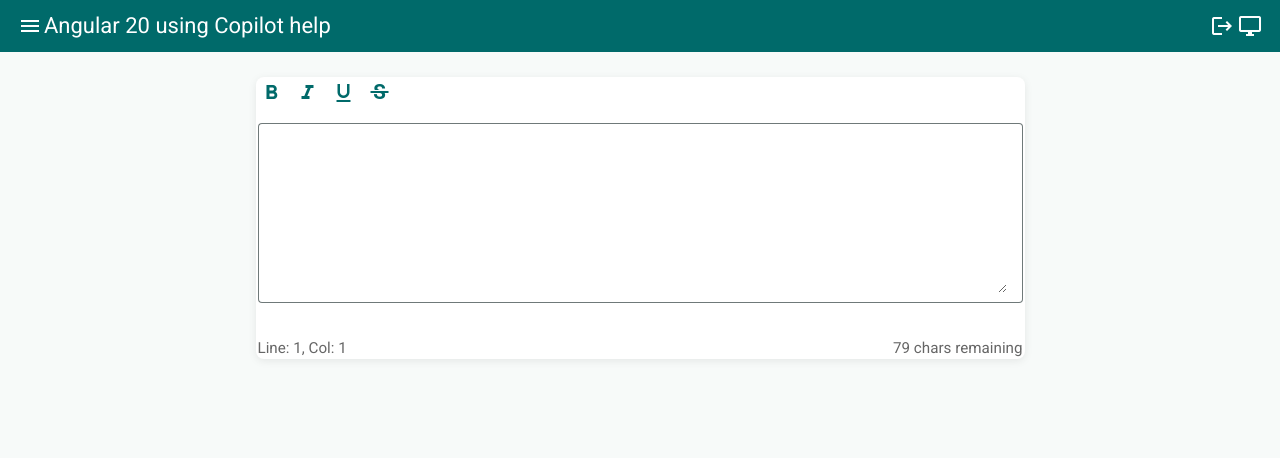
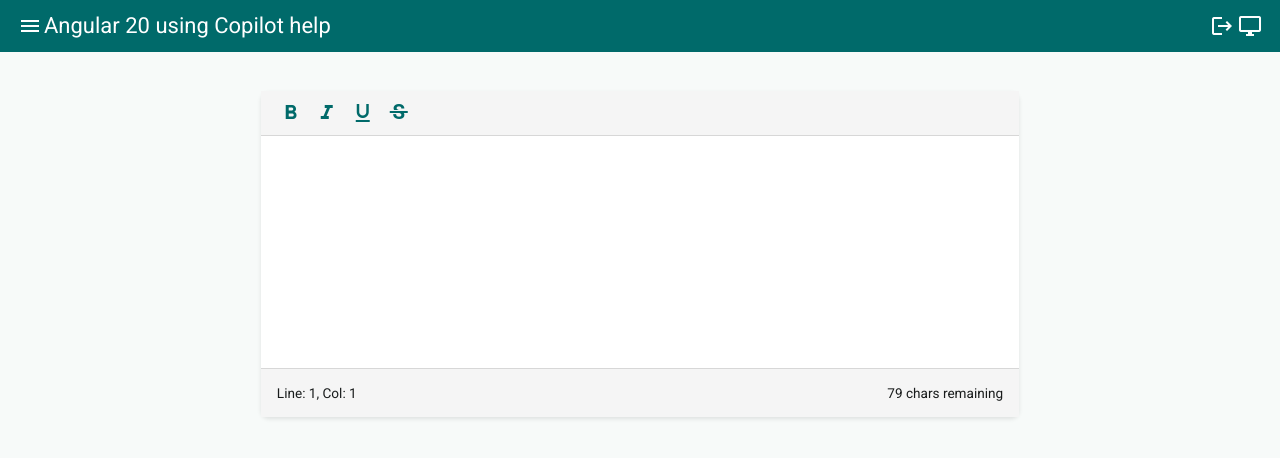
Before and after one commit to shib714/ng-vive-vscode, an Angular app: page /text-editor in a window 1280 px wide. Shown: the top 458 px of the page. Built offline with nearby package versions, Linux system fonts and the light colour scheme.

Commit message:
custom text-area with claude-sonnet 3.5 (enter doesn't work)

```diff
--- a/src/app/components/text-editor/text-editor.html
+++ b/src/app/components/text-editor/text-editor.html
@@ -1,23 +1,20 @@
-<div class="editor-container">
+<div class="editor-container mat-elevation-z2">
   <div class="toolbar">
-    <button mat-icon-button (click)="format('bold')" aria-label="Bold"><mat-icon>format_bold</mat-icon></button>
+    <button mat-icon-button (click)="format('bold')" aria-label="Bold"  matTooltip="Bold (Ctrl+B)"><mat-icon>format_bold</mat-icon></button>
     <button mat-icon-button (click)="format('italic')" aria-label="Italic"><mat-icon>format_italic</mat-icon></button>
     <button mat-icon-button (click)="format('underline')" aria-label="Underline"><mat-icon>format_underlined</mat-icon></button>
     <button mat-icon-button (click)="format('strikeThrough')" aria-label="Strike"><mat-icon>strikethrough_s</mat-icon></button>
   </div>
-  <mat-form-field class="editor-field" appearance="outline">
-    <textarea matInput
-      [value]="text()"
-      (input)="onInput($event)"
-      (select)="onSelect($event)"
-      (click)="onClick($event)"
-      rows="10"
-      cdkTextareaAutosize
-      style="white-space: pre-wrap; word-break: break-all; font-family: monospace; width: 100%;"
-    ></textarea>
-  </mat-form-field>
+    <div class="editor-content" #editorContent
+    contenteditable="true"
+    (input)="onContentInput($event)"
+    (keydown)="onKeyDown($event)"
+    (click)="updateCursorPosition($event)"
+    [attr.spellcheck]="false"
+  ></div>
+
   <div class="footer">
     <span>Line: {{ cursorLine() }}, Col: {{ cursorCol() }}</span>
-    <span>{{ charsRemaining() }} chars remaining</span>
+    <span [class.warning]="charsRemaining() <= 10">{{ charsRemaining() }} chars remaining</span>
   </div>
 </div>
--- a/src/app/components/text-editor/text-editor.scss
+++ b/src/app/components/text-editor/text-editor.scss
@@ -1,35 +1,52 @@
 .editor-container {
-  max-width: 765px;//calc(0.62ch * 79 + 2ch);
-  margin: 10px auto;
+  display: flex;
+  flex-direction: column;
+  margin: 24px auto;
   background: #fff;
   border-radius: 8px;
-  box-shadow: 0 2px 8px rgba(0,0,0,0.08);
-  padding: 2px;
-  display: flex;
-  flex-direction: column;
-  gap: 16px;
+  box-shadow: 0 2px 4px rgba(0, 0, 0, 0.1);
+  width: calc(79ch + 48px);
+  max-width: 95vw;
 }
 
 .toolbar {
   display: flex;
   gap: 8px;
+  padding: 8px 16px;
+  border-bottom: 1px solid rgba(0, 0, 0, 0.12);
+  background: #f5f5f5;
 }
 
-.editor-field textarea {
-  font-family: 'Fira Mono', 'Consolas', monospace;
-  font-size: 1rem;
-  min-height: 50px;
-  resize: both;
-  line-height: 1;
-  width:calc(0.62ch * 79 + 2ch);
-  max-width: 100%;
-  box-sizing: border-box;
+.editor-content {
+  font-family: 'Consolas', 'Courier New', monospace;
+  font-size: 14px;
+  line-height: 1.5;
+  min-height: 200px;
+  max-height: 600px;
+  padding: 16px;
+  margin: 0;
+  width: 79ch;
+  white-space: pre-wrap;
+  word-wrap: break-word;
+  overflow-wrap: break-word;
+  outline: none;
+  border: none;
+  overflow-y: auto;
+  background: #fff;
 }
 
 .footer {
   display: flex;
   justify-content: space-between;
-  font-size: 0.95em;
-  color: #666;
+  align-items: center;
+  padding: 8px 16px;
+  background: #f5f5f5;
+  border-top: 1px solid rgba(0, 0, 0, 0.12);
+  font-size: 0.85rem;
+  height: 32px;
+}
 
+.warning {
+  color: #f44336;
+  font-weight: 500;
 }
--- a/src/app/components/text-editor/text-editor.ts
+++ b/src/app/components/text-editor/text-editor.ts
@@ -1,82 +1,264 @@
-import { ChangeDetectionStrategy, Component, signal, computed, effect } from '@angular/core';
+import { ChangeDetectionStrategy, Component, ElementRef, ViewChild, signal, computed } from '@angular/core';
 import { MatButtonModule } from '@angular/material/button';
 import { MatIconModule } from '@angular/material/icon';
-import { MatFormFieldModule } from '@angular/material/form-field';
-import { MatInputModule } from '@angular/material/input';
-import { FormsModule } from '@angular/forms';
+import { MatTooltipModule } from '@angular/material/tooltip';
 
 @Component({
   selector: 'text-editor',
   templateUrl: './text-editor.html',
   styleUrl: './text-editor.scss',
   changeDetection: ChangeDetectionStrategy.OnPush,
-  standalone: true,
-  imports: [MatButtonModule, MatIconModule, MatFormFieldModule, MatInputModule, FormsModule],
+  imports: [MatButtonModule, MatIconModule, MatTooltipModule],
 })
 export class TextEditorComponent {
-  protected readonly maxLineLength = 79;
+
+  @ViewChild('editorContent', { static: true }) editorContent!: ElementRef;
+
+  protected readonly maxCharsPerLine = 79;
   protected readonly text = signal('');
   protected readonly cursorLine = signal(1);
   protected readonly cursorCol = signal(1);
 
   protected readonly charsRemaining = computed(() => {
     const lines = this.text().split('\n');
-    const currentLine = lines[this.cursorLine() -1 ] || '';
-    return this.maxLineLength - (currentLine.length ) ;
+    const currentLine = lines[this.cursorLine() - 1] || '';
+    return Math.max(0, this.maxCharsPerLine - currentLine.length);
   });
 
-  onInput(event: Event) {
-   const textarea = event.target as HTMLTextAreaElement;
+  onContentInput(event: Event) {
+    const content = this.editorContent.nativeElement;
+    const text = content.innerText;
+    this.text.set(text);
+    this.wrapLongLines();
+    this.updateCursorPosition(event);
+  }
 
+  onKeyDown(event: KeyboardEvent) {
+    const content = this.editorContent.nativeElement;
+    if (event.key === 'Enter') {
+      event.preventDefault();
+      const selection = window.getSelection();
+      if (selection && selection.rangeCount > 0) {
+        const range = selection.getRangeAt(0);
 
-  this.text.set(textarea.value);
-  this.updateCursorPosition(textarea);
-  /**
-  const lines = textarea.value.split('\n');
-  const wrappedLines: string[] = [];
-  for (const line of lines) {
-    let currentLine = '';
-    for (const word of line.split(/(\\s+)/)) { // keep spaces
-      if (currentLine.replace(/\\s+$/, '').length + word.length > this.maxLineLength) {
-        if (currentLine.trim().length > 0) {
-          wrappedLines.push(currentLine.trimEnd());
-          currentLine = '';
+        // Get the current position before inserting the break
+        const preSelectionRange = range.cloneRange();
+        preSelectionRange.selectNodeContents(content);
+        preSelectionRange.setEnd(range.startContainer, range.startOffset);
+        const currentText = preSelectionRange.toString();
+        const currentLines = currentText.split('\n');
+        const newLineNumber = currentLines.length + 1;
+
+        // Insert the line break
+        const br = document.createElement('br');
+        range.deleteContents();
+        range.insertNode(br);
+        range.setStartAfter(br);
+        range.setEndAfter(br);
+        selection.removeAllRanges();
+        selection.addRange(range);
+
+        // Update line and column numbers
+        this.cursorLine.set(newLineNumber);
+        this.cursorCol.set(1);
+
+        // Update content and trigger wrap
+        this.text.set(content.innerText);
+        this.wrapLongLines();
+      }
+      return;
+    }
+
+    // Handle formatting keyboard shortcuts
+    if (event.ctrlKey) {
+      switch(event.key.toLowerCase()) {
+        case 'b':
+          event.preventDefault();
+          this.format('bold');
+          break;
+        case 'i':
+          event.preventDefault();
+          this.format('italic');
+          break;
+        case 'u':
+          event.preventDefault();
+          this.format('underline');
+          break;
+      }
+    }
+  }
+
+  wrapLongLines() {
+    const content = this.editorContent.nativeElement;
+    const selection = window.getSelection();
+    const range = selection?.getRangeAt(0);
+    const cursorOffset = range?.startOffset || 0;
+
+    const lines = content.innerText.split('\n');
+    const wrappedLines = lines.map((line: string) => {
+      if (line.length <= this.maxCharsPerLine) return line;
+
+      const wrappedParts = [];
+      let currentLine = '';
+      let currentWord = '';
+      let spacePrefix = '';
+
+      const commitCurrentWord = () => {
+        if (currentWord) {
+          if ((currentLine + (currentLine ? ' ' : '') + currentWord).length > this.maxCharsPerLine) {
+            if (currentLine) wrappedParts.push(currentLine);
+            currentLine = spacePrefix + currentWord;
+          } else {
+            currentLine += (currentLine ? ' ' : '') + currentWord;
+          }
+          currentWord = '';
+          spacePrefix = '';
+        }
+      };
+
+      for (let i = 0; i < line.length; i++) {
+        const char = line[i];
+
+        if (char === ' ') {
+          if (currentLine.length === 0 && currentWord.length === 0) {
+            spacePrefix += ' ';
+          } else {
+            commitCurrentWord();
+            spacePrefix = ' ';
+          }
+        } else {
+          currentWord += char;
         }
       }
-      currentLine += word;
+
+      // Handle any remaining word
+      commitCurrentWord();
+      if (currentLine) {
+        wrappedParts.push(currentLine);
+      }
+
+      return wrappedParts.join('\n');
+    });
+
+    // Store cursor position and original text
+    let originalOffset = 0;
+    const originalText = content.innerText;
+
+    if (selection && selection.rangeCount > 0) {
+      const range = selection.getRangeAt(0);
+      const preSelectionRange = range.cloneRange();
+      preSelectionRange.selectNodeContents(content);
+      preSelectionRange.setEnd(range.startContainer, range.startOffset);
+      originalOffset = preSelectionRange.toString().length;
     }
-    if (currentLine.trim().length > 0 || line === '') {
-      wrappedLines.push(currentLine.trimEnd());
+
+    // Update content while preserving formatting
+    const tempDiv = document.createElement('div');
+    tempDiv.innerHTML = content.innerHTML;
+    tempDiv.innerText = wrappedLines.join('\n');
+    content.innerHTML = tempDiv.innerHTML;
+
+    // Calculate new cursor position
+    if (selection && originalOffset > 0) {
+      const newText = wrappedLines.join('\n');
+
+      // Find the actual word break position in wrapped text
+      let lastWordBreakPos = 0;
+      let lastLineBreakPos = -1;
+      let cursorLineIndex = 0;
+      let cursorColumnPos = 0;
+
+      // Track both original and wrapped text positions
+      for (let i = 0; i < newText.length; i++) {
+        if (i >= originalOffset) {
+          // Found our target position
+          cursorLineIndex = newText.substring(0, i).split('\n').length - 1;
+          const lastLineStart = lastLineBreakPos + 1;
+          cursorColumnPos = i - lastLineStart;
+          break;
+        }
+
+        if (newText[i] === '\n') {
+          lastLineBreakPos = i;
+          if (i < originalOffset) {
+            lastWordBreakPos = i;
+          }
+        }
+      }
+
+      // If we're at a position where text was just wrapped
+      if (originalOffset > lastWordBreakPos && lastWordBreakPos > lastLineBreakPos) {
+        cursorLineIndex++;
+        cursorColumnPos = originalOffset - lastWordBreakPos - 1;
+      }
+
+      // Set cursor position in the DOM
+      const walker = document.createTreeWalker(
+        content,
+        NodeFilter.SHOW_TEXT,
+        null
+      );
+
+      let node: Node | null = walker.nextNode();
+      let currentLength = 0;
+      const targetOffset = lastLineBreakPos + 1 + cursorColumnPos;
+
+      while (node) {
+        const nodeLength = node.textContent?.length || 0;
+        if (currentLength + nodeLength >= targetOffset) {
+          const range = document.createRange();
+          range.setStart(node, targetOffset - currentLength);
+          range.collapse(true);
+          selection.removeAllRanges();
+          selection.addRange(range);
+
+          // Update line and column signals
+          this.cursorLine.set(cursorLineIndex + 1);
+          this.cursorCol.set(cursorColumnPos + 1);
+          break;
+        }
+        currentLength += nodeLength;
+        node = walker.nextNode();
+      }
     }
-  }
-  const wrapped = wrappedLines.join('\n');
-  if (wrapped !== textarea.value) {
-    textarea.value = wrapped;
-  }
-  this.text.set(wrapped);
-  this.updateCursorPosition(textarea);
-  **/
   }
 
   onSelect(event: Event) {
-    const textarea = event.target as HTMLTextAreaElement;
-    this.updateCursorPosition(textarea);
+    this.updateCursorPosition(event);
   }
 
-  updateCursorPosition(textarea: HTMLTextAreaElement) {
-    const pos = textarea.selectionStart;
-    const textUptoCursor = textarea.value.slice(0, pos);
-    const lines = textUptoCursor.split('\n');
-    this.cursorLine.set(lines.length);
-    this.cursorCol.set(lines[lines.length - 1].length  + 1);
+  updateCursorPosition(event: Event) {
+    const selection = window.getSelection();
+    if (!selection || !selection.anchorNode) return;
+
+    const content = this.editorContent.nativeElement;
+    const cursorOffset = this.findCursorOffset(selection);
+    const text = content.innerText;
+
+    // Split the text at cursor position and count lines
+    const textBeforeCursor = text.substring(0, cursorOffset);
+    const lines = textBeforeCursor.split('\n');
+    const lineCount = lines.length;
+
+    // Handle the case where cursor is right after a line break
+    const isAfterLineBreak = textBeforeCursor.endsWith('\n');
+    const colCount = isAfterLineBreak ? 1 : lines[lines.length - 1].length + 1;
+
+    // Update line and column numbers
+    this.cursorLine.set(lineCount);
+    this.cursorCol.set(colCount);
   }
 
-  onClick(event: Event) {
-  const textarea = event.target as HTMLTextAreaElement;
-  this.updateCursorPosition(textarea);
-}
+  private findCursorOffset(selection: Selection): number {
+    const range = selection.getRangeAt(0);
+    const preSelectionRange = range.cloneRange();
+    preSelectionRange.selectNodeContents(this.editorContent.nativeElement);
+    preSelectionRange.setEnd(range.startContainer, range.startOffset);
+    return preSelectionRange.toString().length;
+  }
 
   format(command: string) {
     document.execCommand(command, false);
+    this.editorContent.nativeElement.focus();
   }
 }
```
